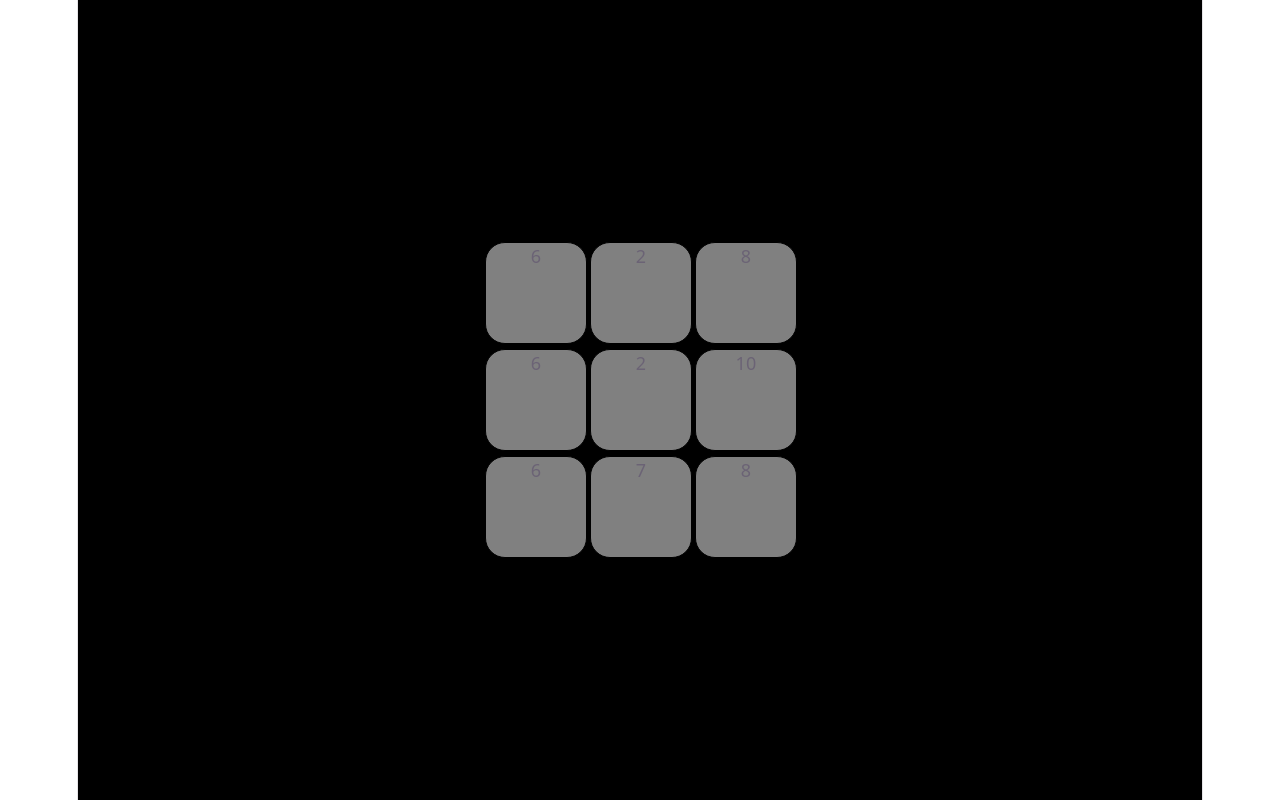
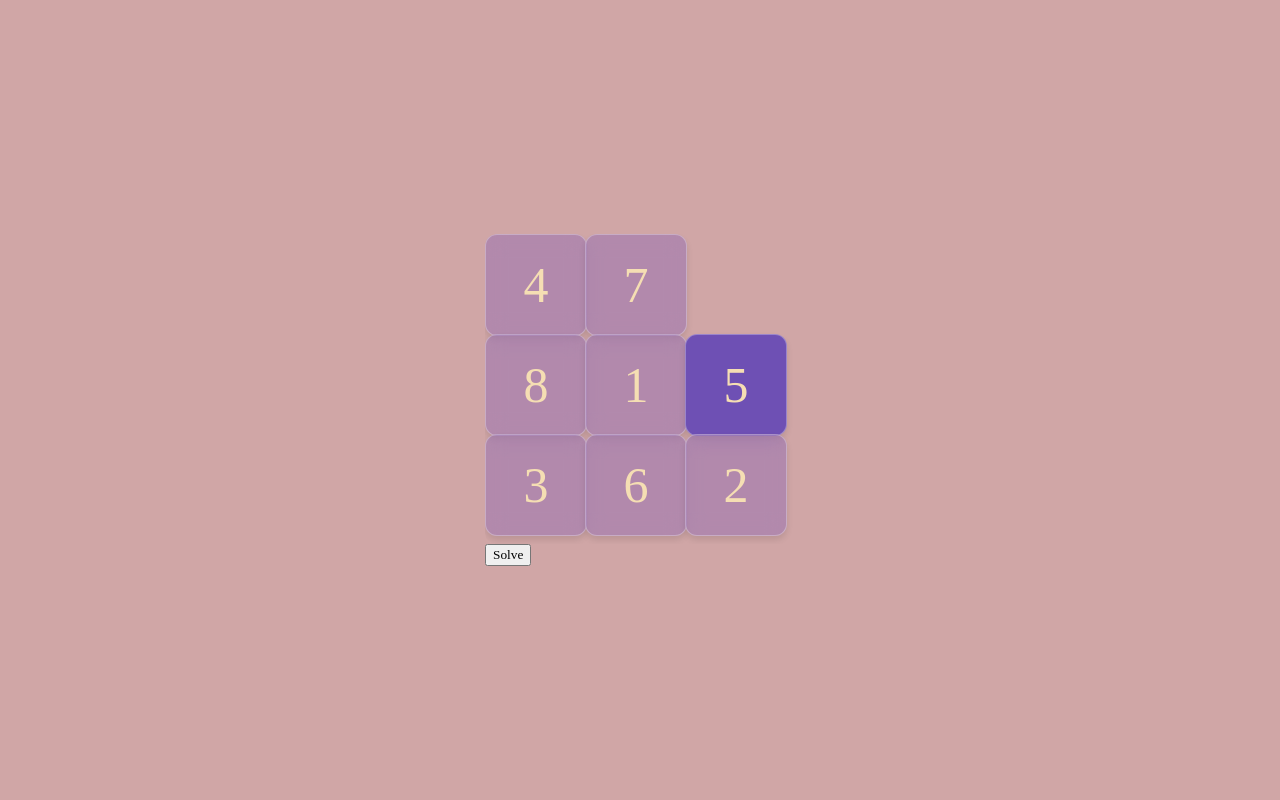
Before and after one commit to AntonyosMiladFahim/8-Puzzle-Solver-and-Pathfinding-Visualizer, a React (Vite) app in the folder frontend/: page / in a window 1280 px wide. Built offline with nearby package versions, Linux system fonts and the light colour scheme.

Commit message:
feat(frontend) : made a prototype of display and tested it with static data

```diff
--- a/frontend/package.json
+++ b/frontend/package.json
@@ -10,6 +10,7 @@
     "preview": "vite preview"
   },
   "dependencies": {
+    "framer-motion": "^14.4.0",
     "react": "^19.3.1",
     "react-dom": "^19.3.1"
   },
--- a/frontend/src/App.css
+++ b/frontend/src/App.css
@@ -3,7 +3,7 @@
   display: flex;
   justify-content: center;
   align-items: center;
-
   height :100vh;
   background-color: black;
+  flex-direction: row;
 }
--- a/frontend/src/App.tsx
+++ b/frontend/src/App.tsx
@@ -1,16 +1,11 @@
-import { useState } from 'react'
-import heroImg from './assets/hero.png'
-import reactLogo from './assets/react.svg'
-import viteLogo from './assets/vite.svg'
-import './App.css'
-import Matrix from './components/Matrix'
+import Board from './components/Board/Board'
 
 function App() {
 
 
   return (
     <div className='App'>
-      <Matrix></Matrix>
+      <Board/>
     </div>
   )
 }
--- a/frontend/src/components/Matrix.css
+++ b/frontend/src/components/Board/Board.css
@@ -1,8 +1,11 @@
-.matrix{
+.Board{
     display: grid;
     grid-template-columns: repeat(3,100px);
-    grid-template-rows: repeat(3,100);
+    grid-template-rows: repeat(3,100px);
     gap: 5px;
+    border-radius: 10px;
+    position: relative;
+    overflow: hidden;
 }
 
 .box {
--- /dev/null
+++ b/frontend/src/components/Board/Board.tsx
@@ -0,0 +1,65 @@
+import React, { useState } from "react";
+import "./Board.css"
+import Tile from "../Tiles/Tile";
+import { steps } from "framer-motion";
+export interface tileInfo{
+    value: number ;
+    index : number;
+}
+function Board(){
+    const len = 9;
+
+    const generate_array = ()=>{
+        return new Array<tileInfo>(len).fill({value:0,index:0}).map((_,i)=>{
+        return i;
+    }).sort(()=>Math.random()-0.5).map((x,i)=>(
+        {value: x, index:i}
+    )
+)
+}
+
+    const [matrix,setMatrix] = useState<Array<tileInfo>>(generate_array());
+    console.log(matrix)
+
+    let states = [[[1, 4, 0], [3, 5, 2], [6, 7, 8]],
+    [[1, 4, 2], [3, 5, 0], [6, 7, 8]],
+    [[1, 4, 2], [3, 0, 5], [6, 7, 8]],
+    [[1, 0, 2], [3, 4, 5], [6, 7, 8]],
+    [[0, 1, 2], [3, 4, 5], [6, 7, 8]]]
+
+
+
+
+    const delay = (ms:number) => new Promise(resolve => setTimeout(resolve, ms))
+
+
+    const solve_puzzle = async (Steps:number[][][])=>{
+        console.log(Steps)
+        const states : Array<Array<number>> = Steps.map((array)=>{
+            return array.flat()
+        })
+
+        for(const state of states){
+            const newMatrix: Array<tileInfo> = state.map((number,index)=>{
+                return {value: number,index : index}
+            })
+            setMatrix(newMatrix);
+            await delay(1000);
+        }
+    }
+
+    return (
+
+        <div >
+            <div className="Board">
+                {matrix.map((tileInfo)=>
+                <Tile key={tileInfo.value} val={tileInfo.value} index={tileInfo.index}/>
+                )}
+            </div>
+
+            <button onClick={()=>solve_puzzle(states)}>Solve</button>
+        </div>
+
+    )
+}
+export default Board;
--- a/frontend/src/components/Matrix.tsx
+++ /dev/null
@@ -1,23 +0,0 @@
-import React, { useState } from "react";
-import "./Matrix.css"
-import MatrixGrid from "./matrixGrid";
-
-function Matrix(){
-    const len = 9;
-    const [matrix,setMatrix] = useState<Array<number>>(Array.from({ length: len },()=>Math.floor(Math.random()*(10-1+1) + 1)));
-    const [clickOrder,setClickOrder] = useState<Array<number>>([])
-
-
-
-    return (
-
-    <div className="matrix">
-        {
-            matrix.map((value,index) =>(
-                <MatrixGrid key={index} initial_val={value}/>
-            ))
-        }
-    </div>
-    )
-}
-export default Matrix;
--- /dev/null
+++ b/frontend/src/components/Tiles/Tile.css
@@ -0,0 +1,28 @@
+.number{
+    position: absolute;
+    width: var(--size);
+    height: var(--size);
+    display: flex;
+    align-items: center;
+    justify-content: center;
+    background-color: var(--tile);
+    font-size: 50px;
+    color: wheat;
+    cursor: pointer;
+    transition: left .4s, top .4s;
+    background: rgba(61, 26, 199, 0.2);
+    backdrop-filter: blur(10px);
+    border: 1px solid rgba(255, 255, 255, 0.3);
+    box-shadow: 0 4px 6px rgba(0, 0, 0, 0.1);
+    border-radius: 12px;
+    transition: left 0.4s;
+
+}
+.number.disabled{
+    pointer-events: none;
+    background-color: transparent;
+}
+
+.number.correct {
+    background-color: var(--correct);
+}
--- /dev/null
+++ b/frontend/src/components/Tiles/Tile.tsx
@@ -0,0 +1,30 @@
+import './Tile.css'
+import {motion} from "framer-motion"
+type MatrixGridProps = {
+    val: number;
+    index:number;
+};
+
+function Tile({ val,index }: MatrixGridProps) {
+
+
+    return (
+        <motion.div
+        layout
+        transition={{ type: "spring", stiffness: 200, damping: 20 }}
+        className={`number ${val === index ? 'correct':''} ${val === 0 ? 'disabled' : ''}`}
+        style={
+            {
+                opacity: val == 0 ? 0 : 1,
+                left : (index % 3) * 100,
+                top : Math.floor(index/3) * 100,
+                zIndex: val ==0 ? 0 : 10
+            }
+        }
+        >
+            {val != 0 && val}
+        </motion.div>
+    )
+}
+
+export default Tile;
--- a/frontend/src/components/matrixGrid.tsx
+++ /dev/null
@@ -1,21 +0,0 @@
-import { useState } from "react";
-import "./Matrix.css";
-
-type MatrixGridProps = {
-    initial_val: number;
-
-};
-
-function matrixGrid({ initial_val }: MatrixGridProps) {
-    const [value,setValue] = useState<number>(initial_val);
-
-
-    const handle_onChange = (value:number)=>{
-        const newValue = value;
-        setValue(newValue);
-    }
-
-    return <div className="box">{value}</div>;
-}
-
-export default matrixGrid;
--- a/frontend/src/index.css
+++ b/frontend/src/index.css
@@ -1,111 +1,22 @@
-:root {
-  --text: #6b6375;
-  --text-h: #08060d;
-  --bg: #fff;
-  --border: #e5e4e7;
-  --code-bg: #f4f3ec;
-  --accent: #aa3bff;
-  --accent-bg: rgba(170, 59, 255, 0.1);
-  --accent-border: rgba(170, 59, 255, 0.5);
-  --social-bg: rgba(244, 243, 236, 0.5);
-  --shadow:
-    rgba(0, 0, 0, 0.1) 0 10px 15px -3px, rgba(0, 0, 0, 0.05) 0 4px 6px -2px;
-
-  --sans: system-ui, 'Segoe UI', Roboto, sans-serif;
-  --heading: system-ui, 'Segoe UI', Roboto, sans-serif;
-  --mono: ui-monospace, Consolas, monospace;
-
-  font: 18px/145% var(--sans);
-  letter-spacing: 0.18px;
-  color-scheme: light dark;
-  color: var(--text);
-  background: var(--bg);
-  font-synthesis: none;
-  text-rendering: optimizeLegibility;
-  -webkit-font-smoothing: antialiased;
-  -moz-osx-font-smoothing: grayscale;
-
-  @media (max-width: 1024px) {
-    font-size: 16px;
-  }
+:root{
+  --size : 100px;
+  --correct: #6e50b4
 }
 
-@media (prefers-color-scheme: dark) {
-  :root {
-    --text: #9ca3af;
-    --text-h: #f3f4f6;
-    --bg: #16171d;
-    --border: #2e303a;
-    --code-bg: #1f2028;
-    --accent: #c084fc;
-    --accent-bg: rgba(192, 132, 252, 0.15);
-    --accent-border: rgba(192, 132, 252, 0.5);
-    --social-bg: rgba(47, 48, 58, 0.5);
-    --shadow:
-      rgba(0, 0, 0, 0.4) 0 10px 15px -3px, rgba(0, 0, 0, 0.25) 0 4px 6px -2px;
-  }
+@import url('https://fonts.googleapis.com/css2?family=Pacifico&display=swap');
 
-  #social .button-icon {
-    filter: invert(1) brightness(2);
-  }
+
+html,body{
+  background: rgb(208, 166, 166);
+  margin: 0;
+  padding: 0;
 }
 
-#root {
-  width: 1126px;
-  max-width: 100%;
-  margin: 0 auto;
-  text-align: center;
-  border-inline: 1px solid var(--border);
-  min-height: 100svh;
+.App{
   display: flex;
-  flex-direction: column;
-  box-sizing: border-box;
+  justify-content: center;
+  align-items: center;
+  height: 100vh;
+  font-family: 'Pacifico',cursive;
 }
-
-body {
-  margin: 0;
-}
-
-h1,
-h2 {
-  font-family: var(--heading);
-  font-weight: 500;
-  color: var(--text-h);
-}
-
-h1 {
-  font-size: 56px;
-  letter-spacing: -1.68px;
-  margin: 32px 0;
-  @media (max-width: 1024px) {
-    font-size: 36px;
-    margin: 20px 0;
-  }
-}
-h2 {
-  font-size: 24px;
-  line-height: 118%;
-  letter-spacing: -0.24px;
-  margin: 0 0 8px;
-  @media (max-width: 1024px) {
-    font-size: 20px;
-  }
-}
-p {
-  margin: 0;
-}
-
-code,
-.counter {
-  font-family: var(--mono);
-  display: inline-flex;
-  border-radius: 4px;
-  color: var(--text-h);
-}
-
-code {
-  font-size: 15px;
-  line-height: 135%;
-  padding: 4px 8px;
-  background: var(--code-bg);
-}
+.App * {font-family: 'Pacifico',cursive;}
```
Also changed, not shown: 1 other file (tests, documents, lock files or other folders).
